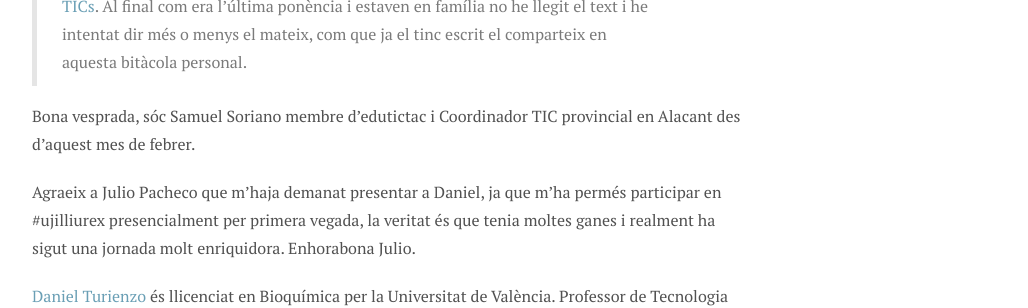
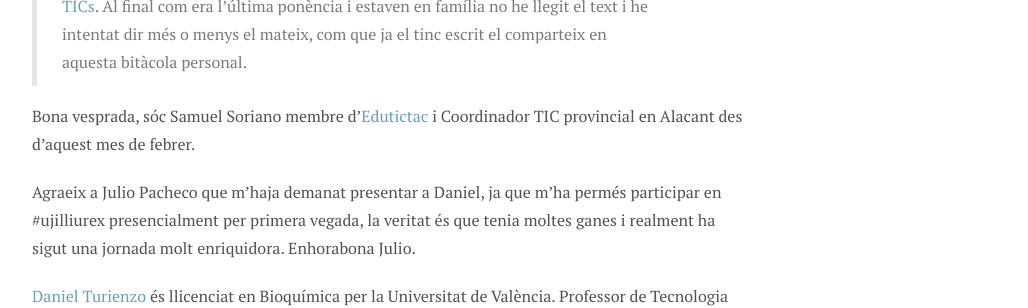
Before and after one commit to sasogu/sasogu.github.io, a Jekyll site: the page built from _posts/articles/2017-05-10-presentacio-daniel.markdown, in a window 1280 px wide and 900 px high. Shown: the part 295-603 px from the top of the window, without its empty margins (248-1276 px from the left). Built offline with Jekyll 4.4.1, drawn with Linux system fonts in a browser that asks for light colours; nearby versions of some CDN libraries; comment, search, counter and statistics services are not loaded; part of the change alters nothing that is shown.

```diff
--- a/_posts/articles/2017-05-10-presentacio-daniel.markdown
+++ b/_posts/articles/2017-05-10-presentacio-daniel.markdown
@@ -11,7 +11,7 @@ tags: [ujilliurex]
 
 > Aquest és el text que havia preparat per a llegir en la presentació de Daniel hui en la [Jornada "LliureX en la Universidad Jaume I" Innovación Educativa utilizando TICs](http://ujilliurex.uji.es/). Al final com era l’última ponència i estaven en família no he llegit el text i he intentat dir més o menys el mateix, com que ja el tinc escrit el comparteix en aquesta bitàcola personal.
 
-Bona vesprada, sóc Samuel Soriano membre d’edutictac i Coordinador TIC provincial en Alacant des d'aquest mes de febrer.
+Bona vesprada, sóc Samuel Soriano membre d’[Edutictac](https://edutictac.es) i Coordinador TIC provincial en Alacant des d'aquest mes de febrer.
 
 Agraeix a Julio Pacheco que m'haja demanat presentar a Daniel, ja que m'ha permés participar en #ujilliurex presencialment per primera vegada, la veritat és que tenia moltes ganes i realment ha sigut una jornada molt enriquidora. Enhorabona Julio.
 
```
